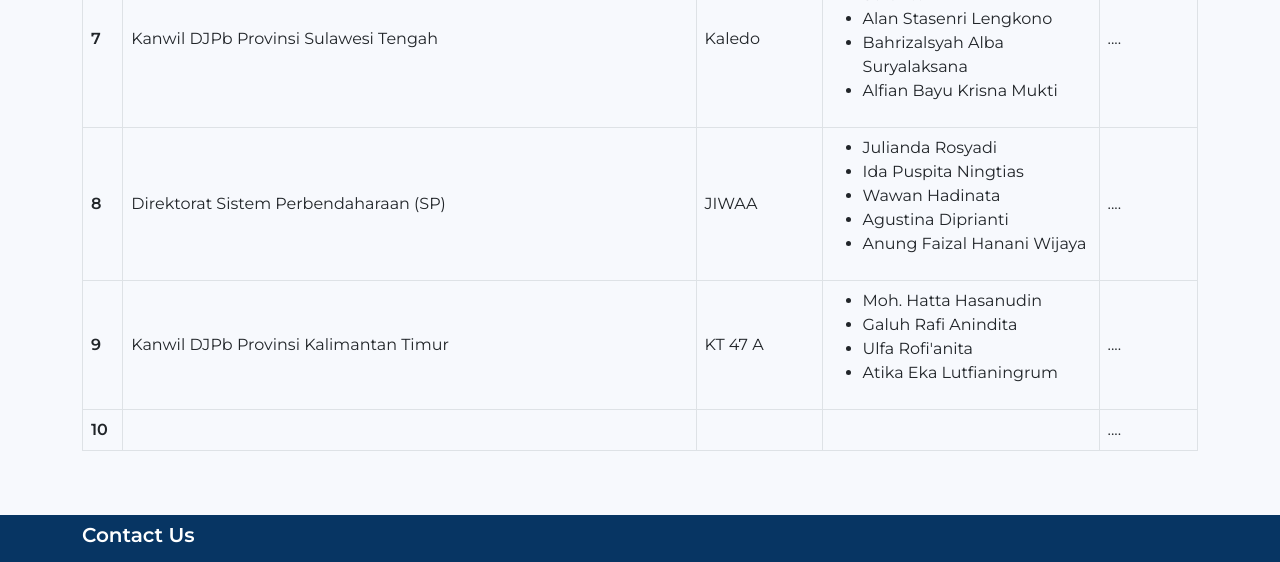
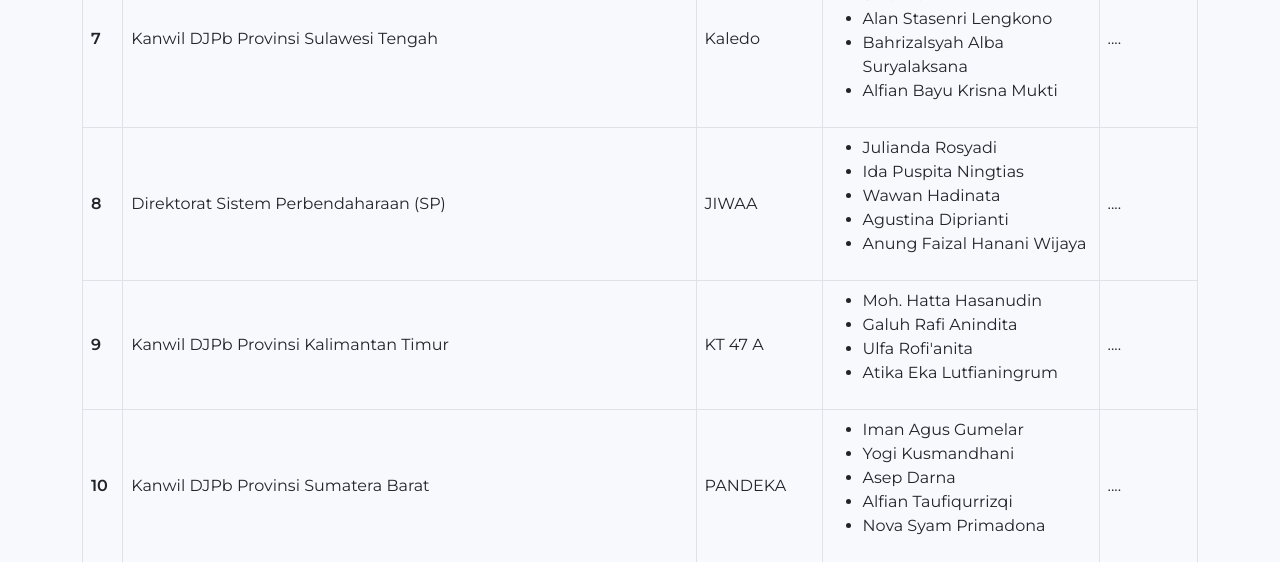
Before and after one commit to yusufamris15/ddac2022v1, a website: page tim1.html in a window 1280 px wide. Shown: the part 1275-1837 px from the top of the page. Drawn offline with nearby package versions, Linux system fonts and the light colour scheme.

Commit message:
edit files 34

```diff
--- a/tim1.html
+++ b/tim1.html
@@ -244,9 +244,15 @@
                 </tr>
                 <tr>
                   <th scope="row">10</th>
-                  <td></td>
-                  <td></td>
-                  <td></td>
+                  <td>Kanwil DJPb Provinsi Sumatera Barat</td>
+                  <td>PANDEKA</td>
+                  <td><ul>
+                    <li>Iman Agus Gumelar</li>
+                    <li>Yogi Kusmandhani</li>
+                    <li>Asep Darna</li>
+                    <li>Alfian Taufiqurrizqi</li>
+                    <li>Nova Syam Primadona</li>
+                  </ul></td>
                   <td>....</td>
                 </tr>
               </tbody>
```
